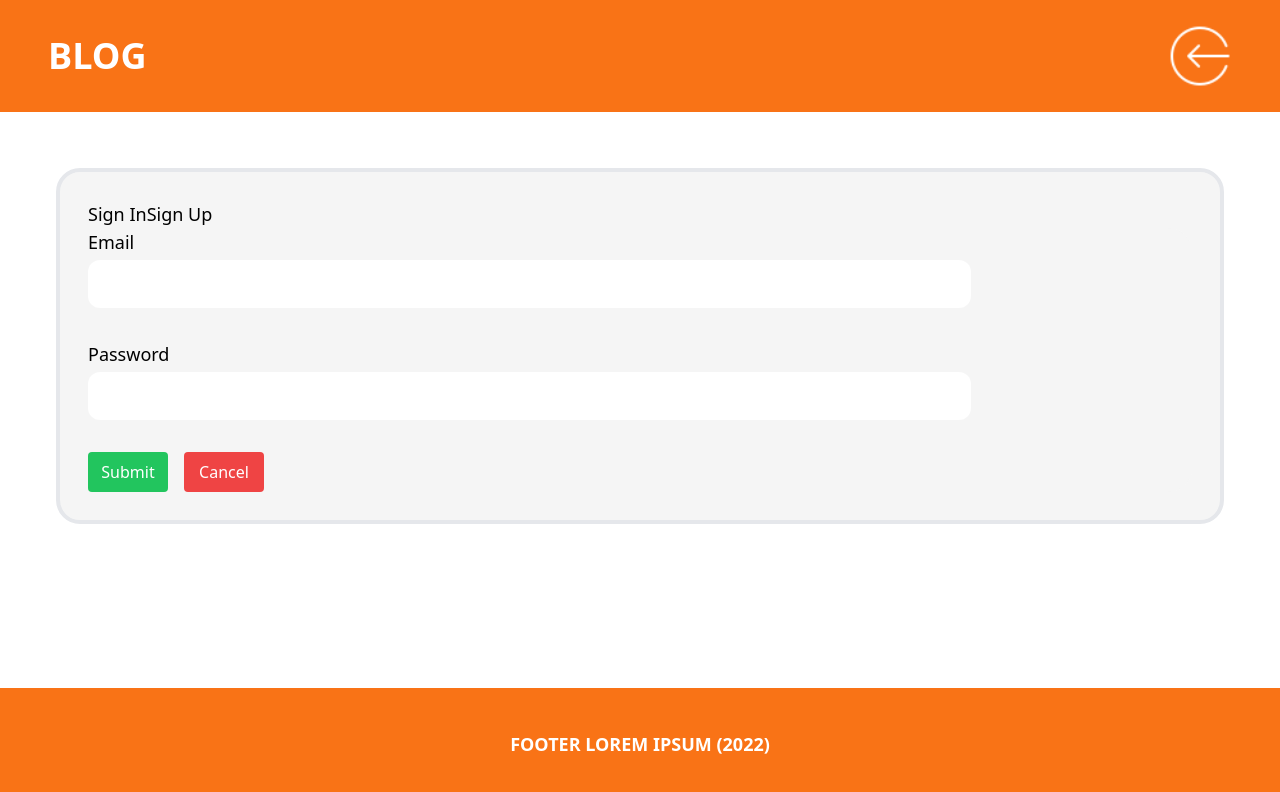
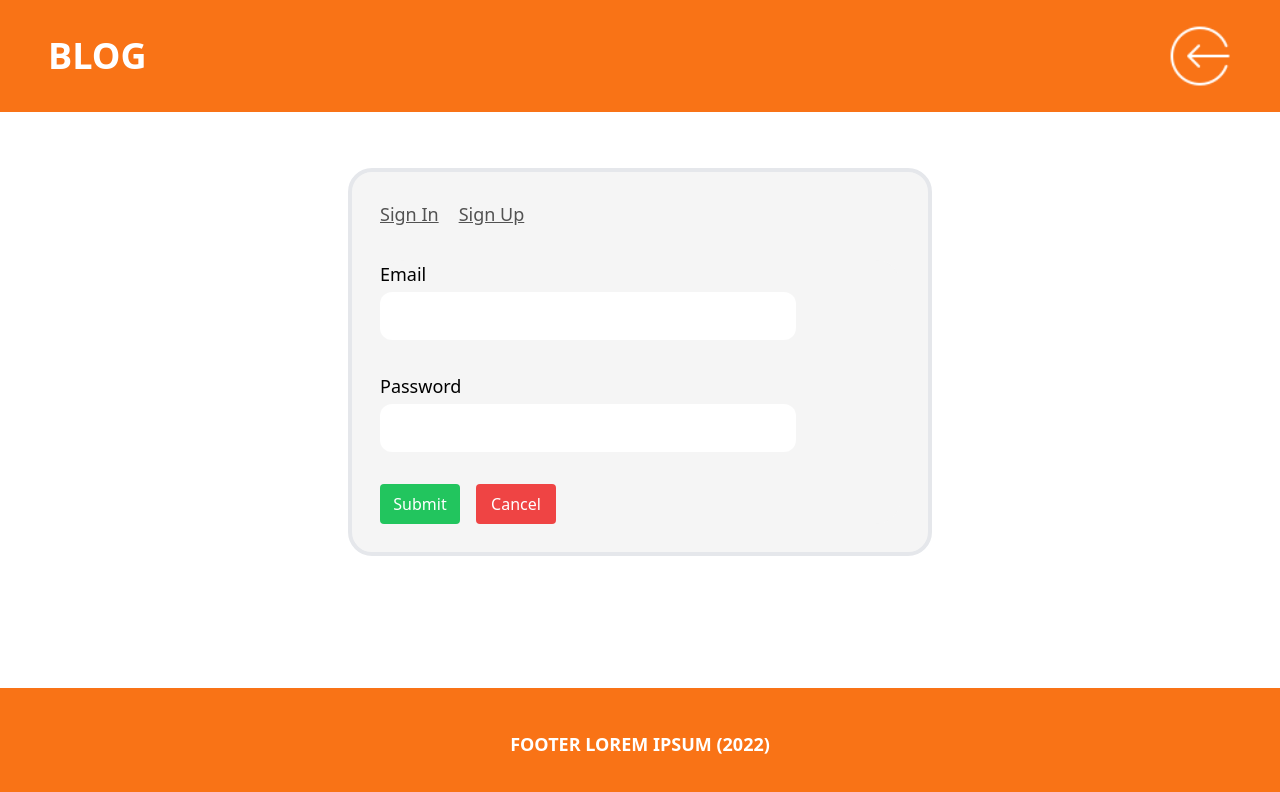
Before and after one commit to dmtryiudin/blog-client, a React (Create React App) app: page /auth/signin in a window 1280 px wide. Shown: the top 792 px of the page. Built offline with nearby package versions, Linux system fonts and the light colour scheme.

Commit message:
fixed tilewind with ts

```diff
--- a/package.json
+++ b/package.json
@@ -48,6 +48,8 @@
     ]
   },
   "devDependencies": {
-    "tailwindcss": "^3.1.8"
+    "autoprefixer": "^10.4.13",
+    "postcss": "^8.4.18",
+    "tailwindcss": "^3.2.1"
   }
 }
--- /dev/null
+++ b/postcss.config.js
@@ -0,0 +1,6 @@
+module.exports = {
+  plugins: {
+    tailwindcss: {},
+    autoprefixer: {},
+  },
+}
--- a/src/App.tsx
+++ b/src/App.tsx
@@ -1,7 +1,7 @@
 import  './css/main.css'
 import {BrowserRouter, Navigate, Route, Routes} from "react-router-dom";
 import Auth from "./pages/Auth";
-import Layout from "./pages/Layout.jsx";
+import Layout from "./pages/Layout";
 import NotFound from "./pages/NotFound";
 import MainPage from "./pages/MainPage";
 import Profile from "./pages/Profile";
--- a/src/pages/Layout.jsx
+++ b/src/pages/Layout.tsx
@@ -3,7 +3,7 @@ import HeaderComponent from "../components/HeaderComponent";
 import FooterComponent from "../components/FooterComponent";
 import React from "react";
 
-const Layout = () => {
+const Layout:React.FC = () => {
     return (
         <div className="min-h-full flex flex-col">
             <HeaderComponent />
--- a/tailwind.config.js
+++ b/tailwind.config.js
@@ -1,6 +1,8 @@
 /** @type {import('tailwindcss').Config} */
 module.exports = {
-  content: ["./src/**/*.{jsx,js}"],
+  content: [
+    "./src/**/*.{js,jsx,ts,tsx}",
+  ],
   theme: {
     extend: {},
   },
```
Also changed, not shown: 1 other file (tests, documents, lock files or other folders).
